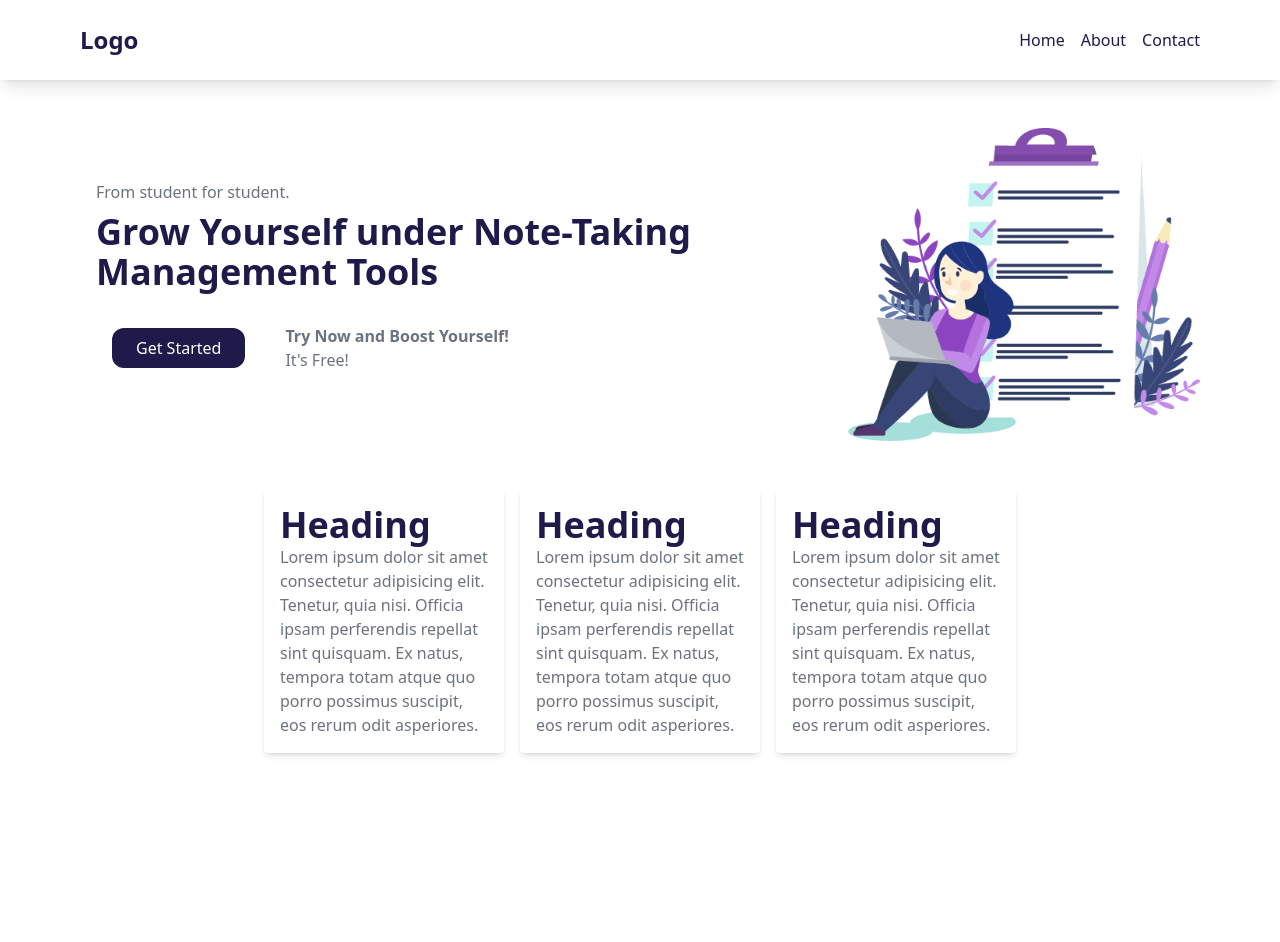
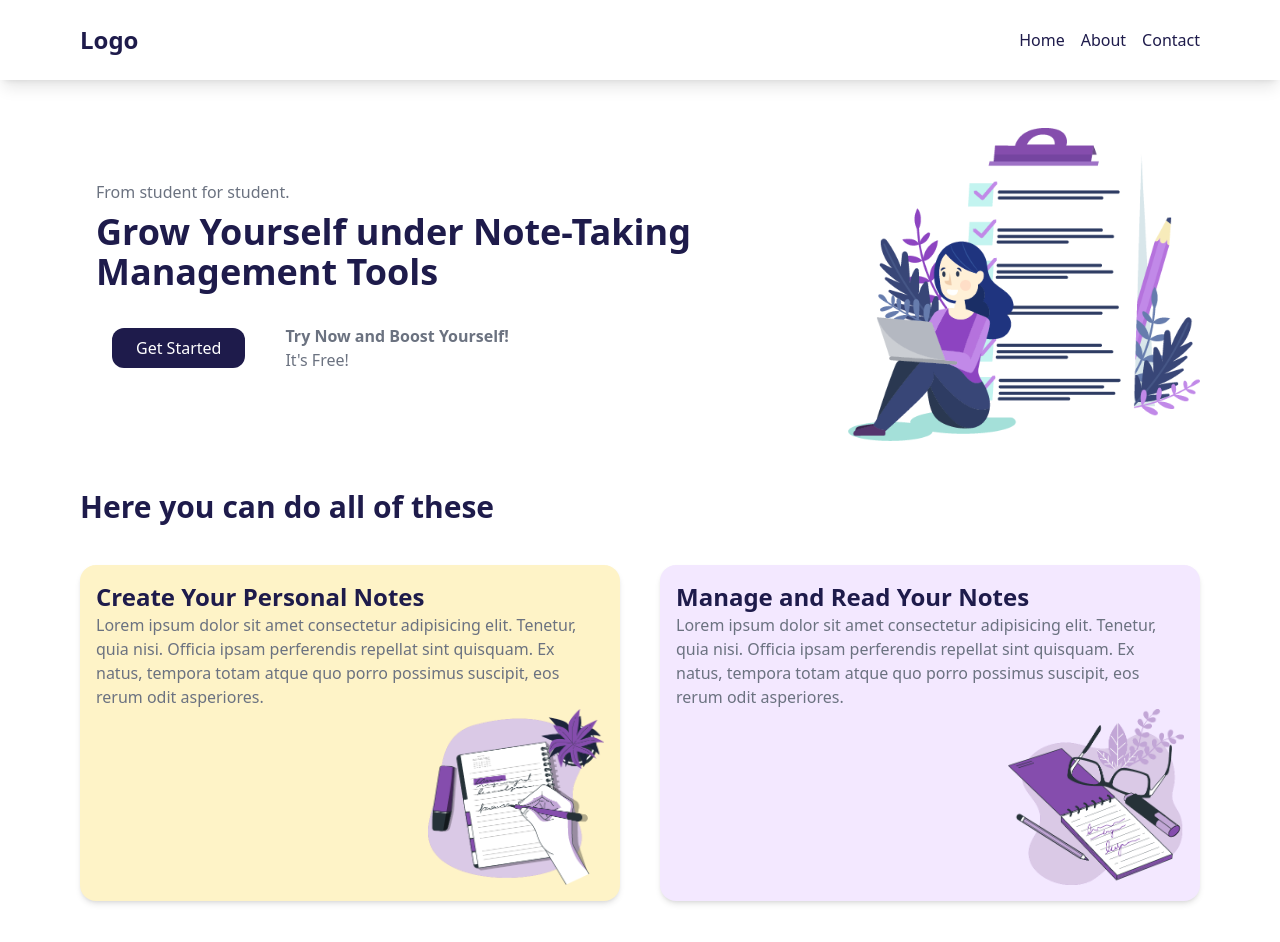
Before and after one commit to azrakbrsfyn/my-tailwindcss-designs, a plain HTML site: page index.html in a window 1280 px wide. Before the commit the page ends 801 px from the top, so only its background shows below. Drawn offline with nearby package versions, Linux system fonts and the light colour scheme.

Commit message:
Add section 2

```diff
--- a/index.html
+++ b/index.html
@@ -24,7 +24,7 @@
                   </button>
             </div>
         </div>
-        <div class="sm:hidden flex-col text-indigo-950 mx-2 md:mx-14" id="menu">
+        <div class="hidden flex-col text-indigo-950 mx-2 md:mx-14" id="menu">
             <div class="mt-2">
                 <a href="#">Home</a>
             </div>
@@ -57,18 +57,20 @@
             </div>
         </div>
 
-        <div class="flex flex-col sm:flex-row justify-center sm:space-x-4">
-            <div class="card rounded shadow-md min-w-30 max-w-60 p-4">
-                <div><h1 class="text-indigo-950 text-4xl font-bold">Heading</h1></div>
-                <div><p class="text-gray-500">Lorem ipsum dolor sit amet consectetur adipisicing elit. Tenetur, quia nisi. Officia ipsam perferendis repellat sint quisquam. Ex natus, tempora totam atque quo porro possimus suscipit, eos rerum odit asperiores.</p></div>
+        <div class="mb-10">
+            <h1 class="font-bold text-3xl text-indigo-950">Here you can do all of these</h1>
+        </div>
+
+        <div class="flex flex-col sm:flex-row justify-center sm:space-x-10">
+            <div class="card rounded-2xl shadow-md min-w-30 md:w-3/6 p-4 bg-amber-100 mb-4">
+                <div><h1 class="text-indigo-950 md:text-2xl text-xl font-bold">Create Your Personal Notes</h1></div>
+                <div><p class="text-gray-500 text-sm md:text-base">Lorem ipsum dolor sit amet consectetur adipisicing elit. Tenetur, quia nisi. Officia ipsam perferendis repellat sint quisquam. Ex natus, tempora totam atque quo porro possimus suscipit, eos rerum odit asperiores.</p></div>
+                <div class="flex justify-end "><img class="size-24 sm:size-44" src="./img/note-taking.png" alt=""></div>
             </div>
-            <div class="card rounded shadow-md min-w-30 max-w-60 p-4">
-                <div><h1 class="text-indigo-950 text-4xl font-bold">Heading</h1></div>
-                <div><p class="text-gray-500">Lorem ipsum dolor sit amet consectetur adipisicing elit. Tenetur, quia nisi. Officia ipsam perferendis repellat sint quisquam. Ex natus, tempora totam atque quo porro possimus suscipit, eos rerum odit asperiores.</p></div>
-            </div>
-            <div class="card rounded shadow-md min-w-30 max-w-60 p-4">
-                <div><h1 class="text-indigo-950 text-4xl font-bold">Heading</h1></div>
-                <div><p class="text-gray-500">Lorem ipsum dolor sit amet consectetur adipisicing elit. Tenetur, quia nisi. Officia ipsam perferendis repellat sint quisquam. Ex natus, tempora totam atque quo porro possimus suscipit, eos rerum odit asperiores.</p></div>
+            <div class="card rounded-2xl shadow-md min-w-30 md:w-3/6 p-4 bg-purple-100 mb-4">
+                <div><h1 class="text-indigo-950 md:text-2xl text-xl font-bold">Manage and Read Your Notes</h1></div>
+                <div><p class="text-gray-500 text-sm md:text-base">Lorem ipsum dolor sit amet consectetur adipisicing elit. Tenetur, quia nisi. Officia ipsam perferendis repellat sint quisquam. Ex natus, tempora totam atque quo porro possimus suscipit, eos rerum odit asperiores.</p></div>
+                <div class="flex justify-end "><img class="size-24 sm:size-44" src="./img/Read-Note.png" alt=""></div>
             </div>
         </div>
 
```
Also changed, not shown: img/Read-Note.png (added), img/note-taking.png (added).
